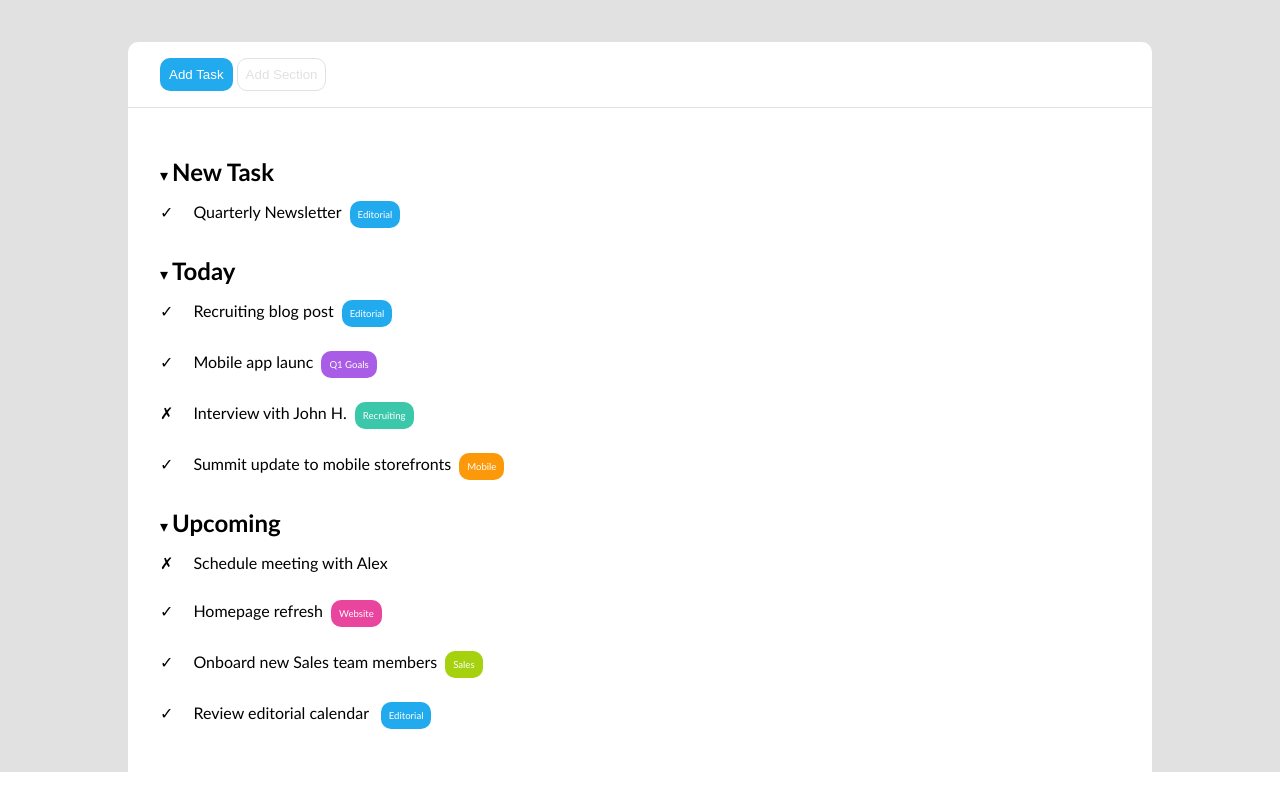
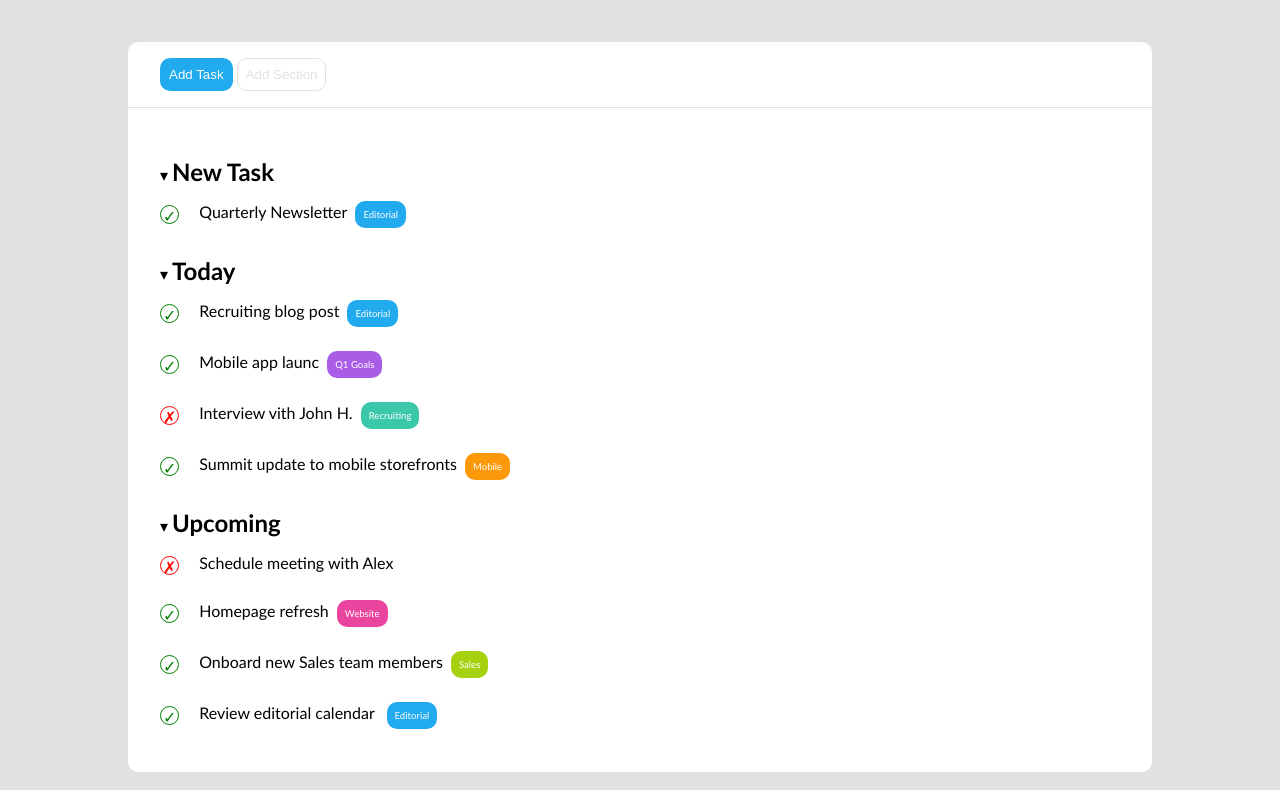
Before and after one commit to CarloFanelli/html-css-toboolist, a plain HTML site: page index.html in a window 1280 px wide. Shown: the part 104-894 px from the top of the page. Drawn offline with Linux system fonts and the light colour scheme.

Commit message:
add color to the task status
using two different classes

```diff
--- a/assets/css/style.css
+++ b/assets/css/style.css
@@ -120,7 +120,7 @@ h2{
 
 .center{
     width: 80%;
-    margin: auto;
+    margin: 0 auto;
 }
 
 .ib{
@@ -170,9 +170,31 @@ header{
 
 .workflow{
     background-color: var(--bool-light);
+    border-bottom-left-radius: 10px;
+    border-bottom-right-radius: 10px;
 }
 
 .title{
     padding-top: 1rem;
 }
+
+.status{
+    display: inline-block;
+    vertical-align: middle;
+    text-align: center;
+    width: 1.2rem;
+    height: 1.2rem;
+    border: 1px solid;
+    border-radius: 50%;
+}
+
+.status_todo{
+    color: red;
+    border-color: red;
+}
+
+.status_done{
+    color:green;
+    border-color:green;
+}
 /* #endregion Main CSS */
--- a/index.html
+++ b/index.html
@@ -34,7 +34,7 @@
                         <h2 class="ib">New Task</h2>
                     </div>
                     <div class="item ">
-                        <span class="status">&checkmark;</span>
+                        <span class="status status_done">&checkmark;</span>
                         <p class="ib editorial">Quarterly Newsletter</p>
                     </div>
 
@@ -49,24 +49,25 @@
                         </div>
 
                         <div class="item ">
-                            <span class="status">&checkmark;</span>
+                            <span class="status status_done">&checkmark;</span>
                             <p class="ib editorial">Recruiting blog post</p>
 
                         </div>
 
                         <div class="item ">
-                            <span class="status">&checkmark;</span>
+                            <span class="status status_done">&checkmark;</span>
                             <p class="ib goals">Mobile app launc</p>
                         </div>
 
                         <div class="item ">
-                            <span class="status">&cross;</span>
+                            <span class="status status_todo">&cross;</span>
                             <p class="ib recruiting">Interview vith John H.</p>
                         </div>
 
                         <div class="item ">
-                            <span class="status">&checkmark;</span>
-                            <p class="ib mobile">Summit update to mobile storefronts</p>
+                            <span class="status status_done">&checkmark;</span>
+                            <p class="ib mobile">Summit update to mobile
+                                storefronts</p>
                         </div>
 
                     </section>
@@ -82,22 +83,22 @@
                         </div>
 
                         <div class="item ">
-                            <span class="status">&cross;</span>
+                            <span class="status status_todo">&cross;</span>
                             <p class="ib">Schedule meeting with Alex</p>
                         </div>
 
                         <div class="item ">
-                            <span class="status">&checkmark;</span>
+                            <span class="status status_done">&checkmark;</span>
                             <p class="ib website">Homepage refresh</p>
                         </div>
 
                         <div class="item ">
-                            <span class="status">&checkmark;</span>
+                            <span class="status status_done">&checkmark;</span>
                             <p class="ib sales">Onboard new Sales team members</p>
                         </div>
 
                         <div class="item ">
-                            <span class="status">&checkmark;</span>
+                            <span class="status status_done">&checkmark;</span>
                             <p class="ib editorial">Review editorial calendar
                             </p>
                         </div>
@@ -107,11 +108,12 @@
                 <!-- /.upcoming -->
             </div>
             <!-- /.workflow -->
+            <br>
+
         </main>
         <!--/main-->
 
         <footer>
-
         </footer>
 
     </body>
```
